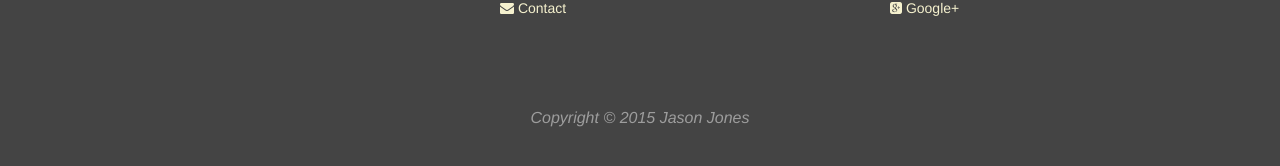
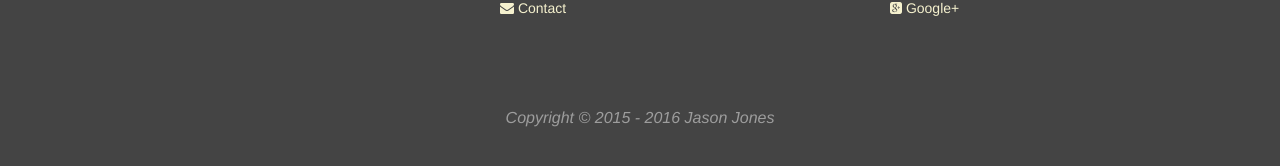
Before and after one commit to jasonsjones/jasonsjones.github.io, a Jekyll site: the page built from index.html, in a window 1280 px wide and 900 px high, scrolled down 4040 px. Shown: the part 645-811 px from the top of the window. Built offline with Jekyll 4.4.1, drawn with Linux system fonts in a browser that asks for light colours.

Commit message:
Update copyright year(s)

```diff
--- a/_includes/footer.html
+++ b/_includes/footer.html
@@ -41,7 +41,7 @@
         </div>
 
         <div class="row">
-            <p class="copyright">Copyright &copy; 2015 Jason Jones</p>
+            <p class="copyright">Copyright &copy; 2015 - 2016 Jason Jones</p>
         </div>
     </div>
 </footer>
```
